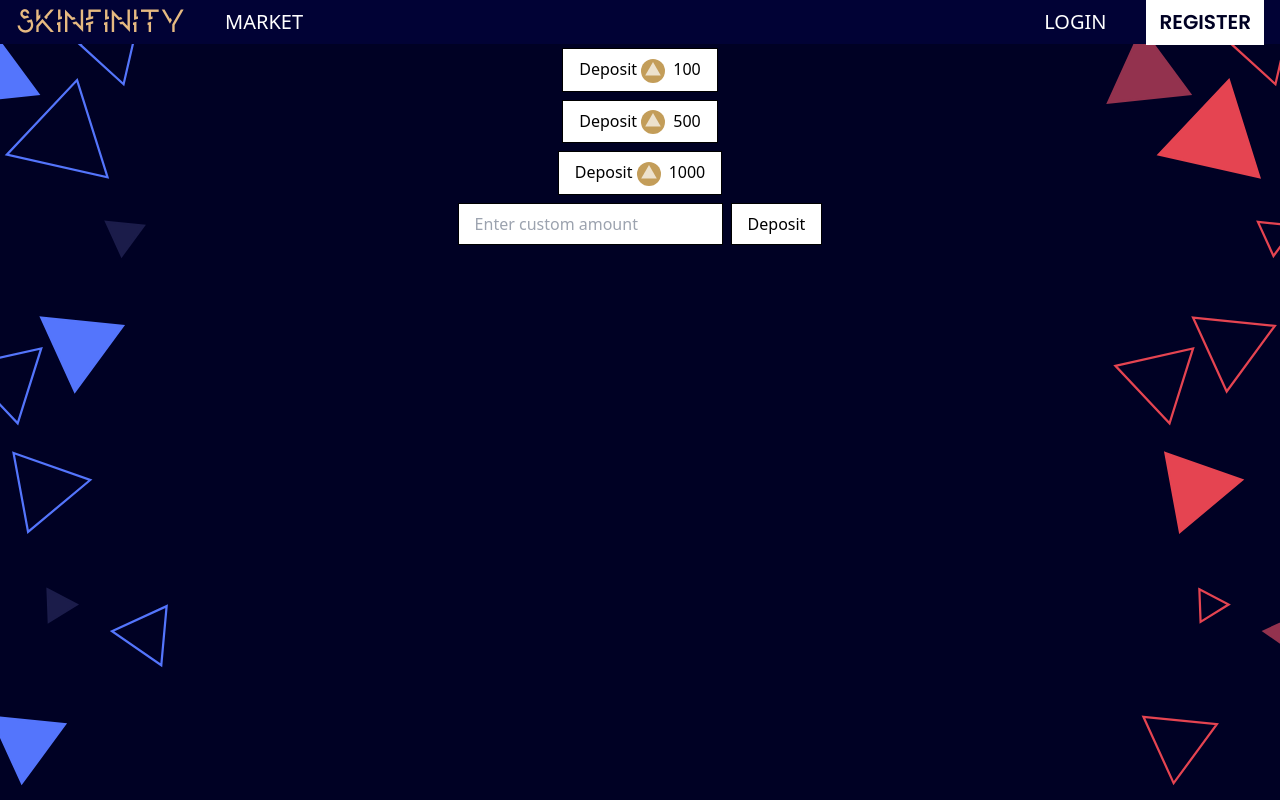
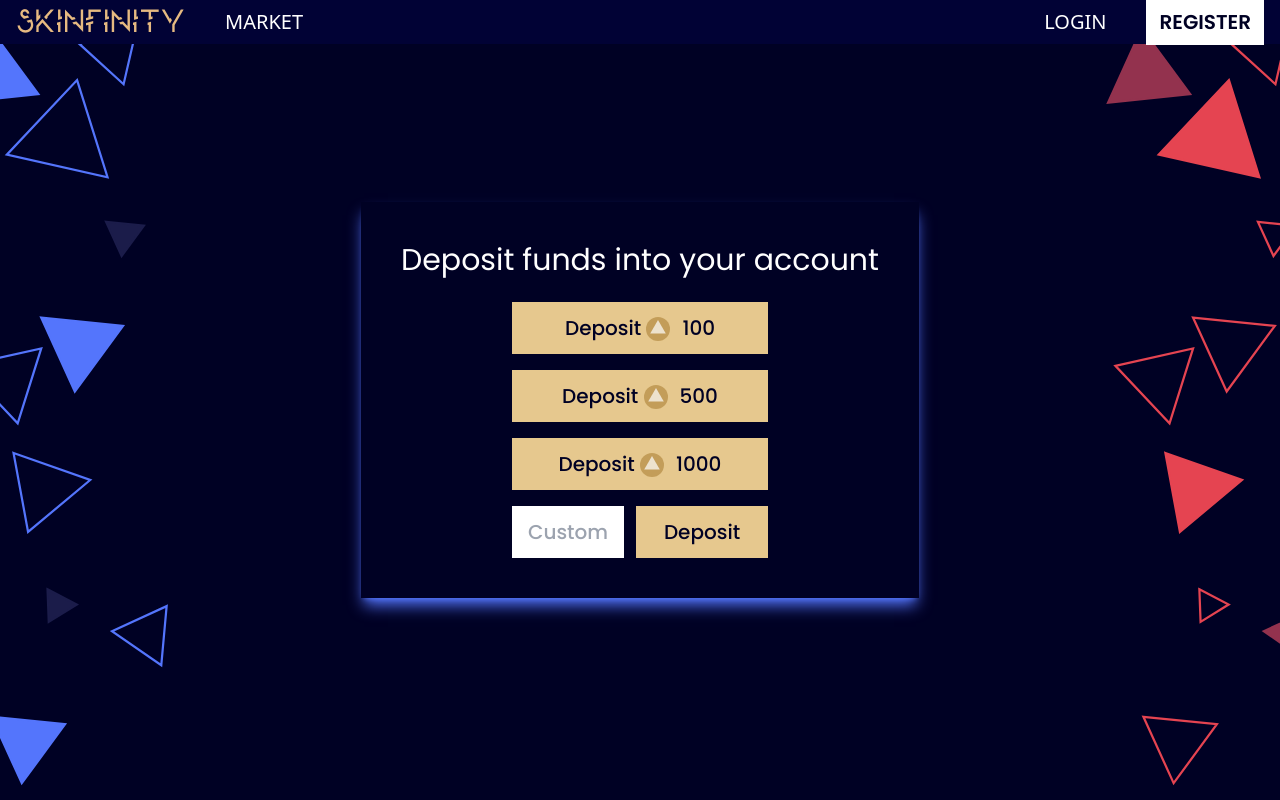
Before and after one commit to jb-cc/ccl2-frontend, a Vue app in the folder CCL2 Frontend/: page /profile/deposit in a window 1280 px wide. Built offline with nearby package versions, Linux system fonts and the light colour scheme; no server answers.

Commit message:
added function to maintain the userStore when refreshing the Page

```diff
--- a/CCL2 Frontend/src/App.vue
+++ b/CCL2 Frontend/src/App.vue
@@ -2,27 +2,45 @@
   <div id="App" class="app-background">
     <header>
       <nav>
-        <NavbarLoggedIn v-if="user.isLoggedIn"/>
-        <NavbarDefault v-else/>
+        <NavbarLoggedIn v-if="user.isLoggedIn" />
+        <NavbarDefault v-else />
       </nav>
     </header>
-    <RouterView/>
+    <RouterView />
   </div>
 </template>
 
+<script setup>
+import { UserStore } from "./stores/user";
+import NavbarDefault from "./components/NavbarDefault.vue";
+import NavbarLoggedIn from "@/components/NavbarLoggedIn.vue";
+import http from "./http-common";
+import { onMounted } from "vue";
 
-<script setup>
-import { UserStore } from './stores/user'
-import NavbarDefault from './components/NavbarDefault.vue';
-import NavbarLoggedIn from "@/components/NavbarLoggedIn.vue";
+let user = UserStore();
 
-const user = UserStore()
+onMounted(async () => {
+  await checkIfLoggedIn();
+});
+const checkIfLoggedIn = async () => {
+  try {
+    const response = await http.get(`http://localhost:8080/me`);
+    if (response.data.user.id) {
+      user.user = response.data.user;
+      user.isLoggedIn = true;
+    } else {
+      console.error("[App.vue / checkIfLoggedIn]: No data in response.data.user.id, does the user exist?");
+    }
+
+  } catch (err) {
+    console.error(err);
+  }
+};
 </script>
-
 
 <style scoped>
 .app-background {
-  background-image: url('./assets/img/Background.svg');
+  background-image: url("./assets/img/Background.svg");
   background-size: cover;
   background-position: center;
   min-height: 100vh;
--- a/CCL2 Frontend/src/components/Deposit.vue
+++ b/CCL2 Frontend/src/components/Deposit.vue
@@ -1,55 +1,58 @@
 <template>
-  <div class="flex flex-col items-center">
-    <h2 class="text-white text-2xl mb-4">Deposit funds into your account</h2>
+  <div class="flex flex-col items-center justify-center min-h-screen">
+    <div class="shadow-lg shadow-ccl2-Light-Blue p-10 text-center text-white">
+      <h2 class="text-white font-Poppins text-3xl mb-6">Deposit funds into your account</h2>
       <div class="flex flex-col items-center">
         <button
             @click="deposit(100)"
-          class="bg-white text-black border border-black px-4 py-2 mb-2"
+            class="bg-ccl2-Light-Gold font-Poppins text-ccl2-Midnight-Blue text-xl font-medium hover:bg-ccl2-Dark-Gold  px-6 py-3 mb-4 w-64"
         >
           Deposit
           <img
               src="/img/icons/coin.svg"
               alt="Coin Icon"
-            class="inline-block mr-2"
+              class="inline-block mr-3"
           />100
         </button>
         <button
             @click="deposit(500)"
-          class="bg-white text-black border border-black px-4 py-2 mb-2"
+            class="bg-ccl2-Light-Gold font-Poppins text-ccl2-Midnight-Blue text-xl font-medium hover:bg-ccl2-Dark-Gold  px-6 py-3 mb-4 w-64"
         >
           Deposit
           <img
               src="/img/icons/coin.svg"
               alt="Coin Icon"
-            class="inline-block mr-2"
+              class="inline-block mr-3"
           />500
         </button>
         <button
             @click="deposit(1000)"
-          class="bg-white text-black border border-black px-4 py-2 mb-2"
+            class="bg-ccl2-Light-Gold font-Poppins text-ccl2-Midnight-Blue text-xl font-medium hover:bg-ccl2-Dark-Gold px-6 py-3 mb-4 w-64"
         >
           Deposit
           <img
               src="/img/icons/coin.svg"
               alt="Coin Icon"
-            class="inline-block mr-2"
+              class="inline-block mr-3"
           />1000
         </button>
-      <div class="flex items-center">
+        <div class="flex items-center w-64">
           <input
               type="text"
               v-model="customAmount"
-            placeholder="Enter custom amount"
-            class="bg-white text-black border border-black px-4 py-2 mr-2"
+              placeholder="Custom..."
+              class="bg-white text-ccl2-Midnight-Blue font-Poppins font-medium px-4 text-xl py-3 mr-3 w-28"
               @input="validateAmount"
               @keydown="restrictInput"
           />
           <button
               @click="deposit(customAmount)"
-            class="bg-white text-black border border-black px-4 py-2"
+              class="bg-ccl2-Light-Gold font-Poppins text-ccl2-Midnight-Blue text-xl font-medium hover:bg-ccl2-Dark-Gold px-6 py-3 w-36"
           >
             Deposit
           </button>
+        </div>
+
       </div>
     </div>
   </div>
```
Lines whose indentation alone changed are shown as unchanged.
